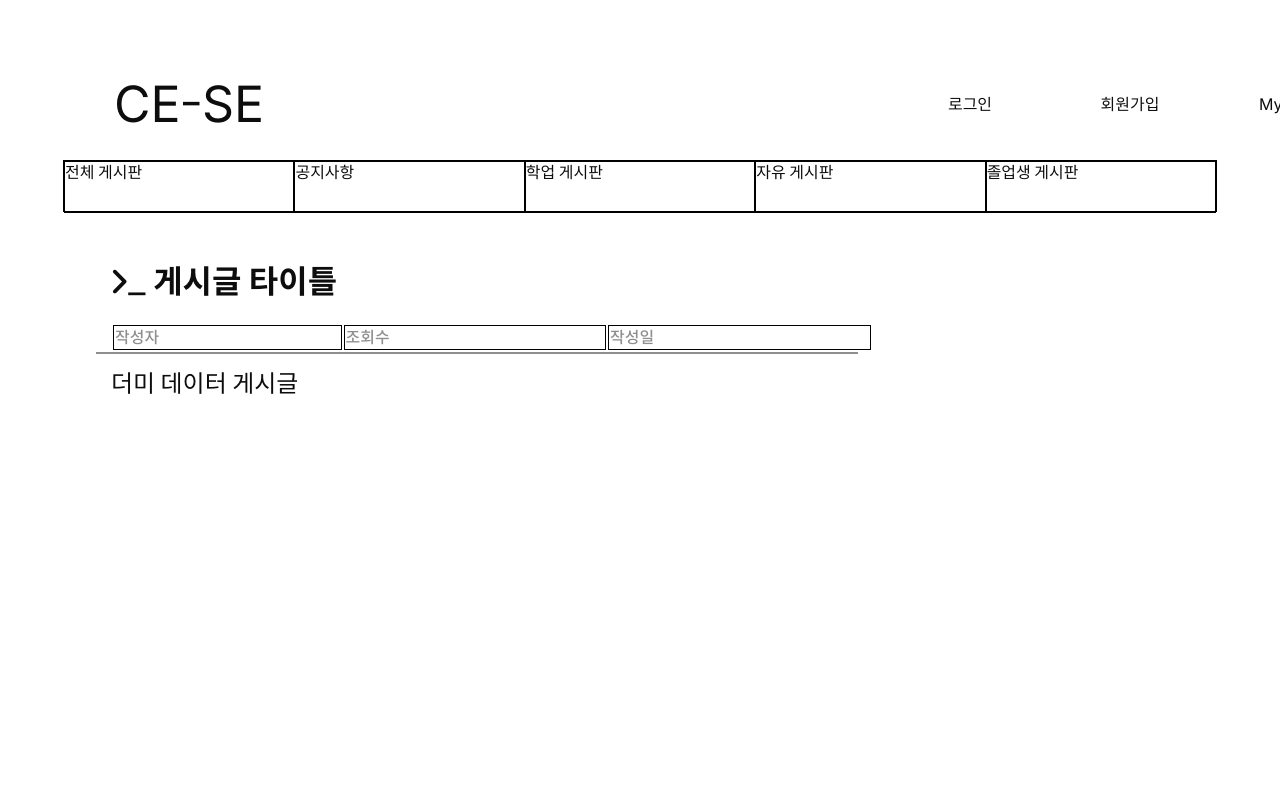
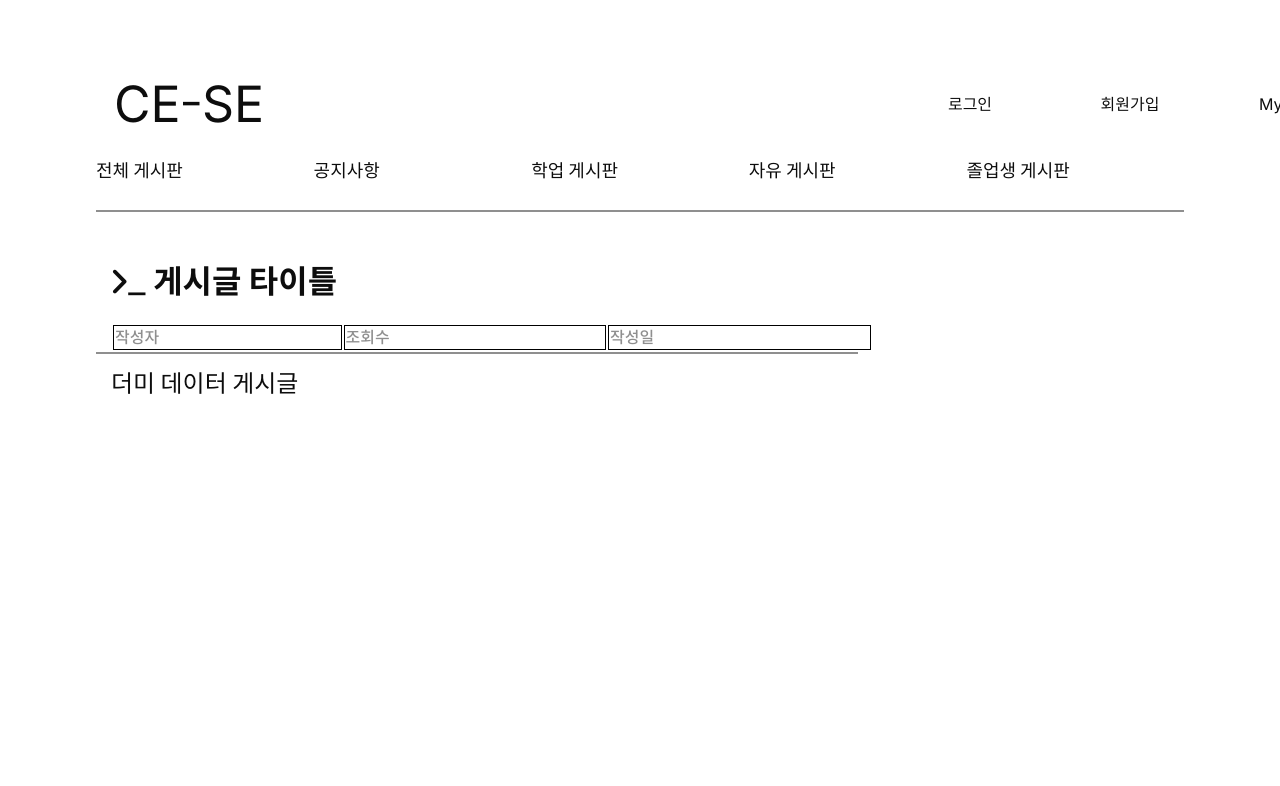
Before and after one commit to jkc-mycode/KIT-CE-CS-Frontend, a React (Create React App) app: page /view/1 in a window 1280 px wide. Shown: the top 786 px of the page. Built offline with nearby package versions, Linux system fonts and the light colour scheme.

Commit message:
22.07.06 menubar.css 수정

```diff
--- a/src/Components/menubar.css
+++ b/src/Components/menubar.css
@@ -1,13 +1,17 @@
 .menubar{
-    border : 1px solid black;
+    border: 0px;
+    border-bottom: 2px solid rgba(115, 115, 115, 0.8);
     height: 50px;
     display: flex;
-    width : 90%;
+    width : 85%;
     margin : 0 auto;
 }
 
 .menubar_items{
-    border: 1px solid black;
+    border: 0px;
+
     height: 100%;
     width : 100%;
+
+    font-size: 18px;
 }
```
